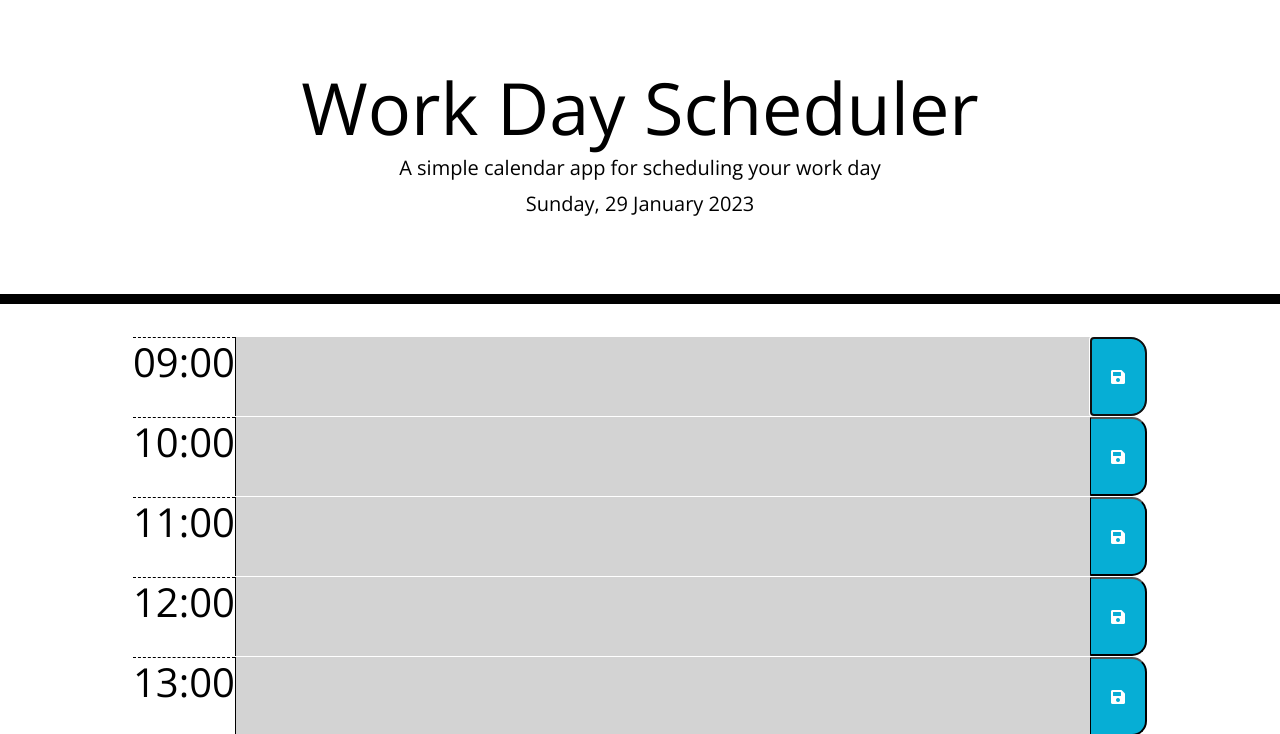
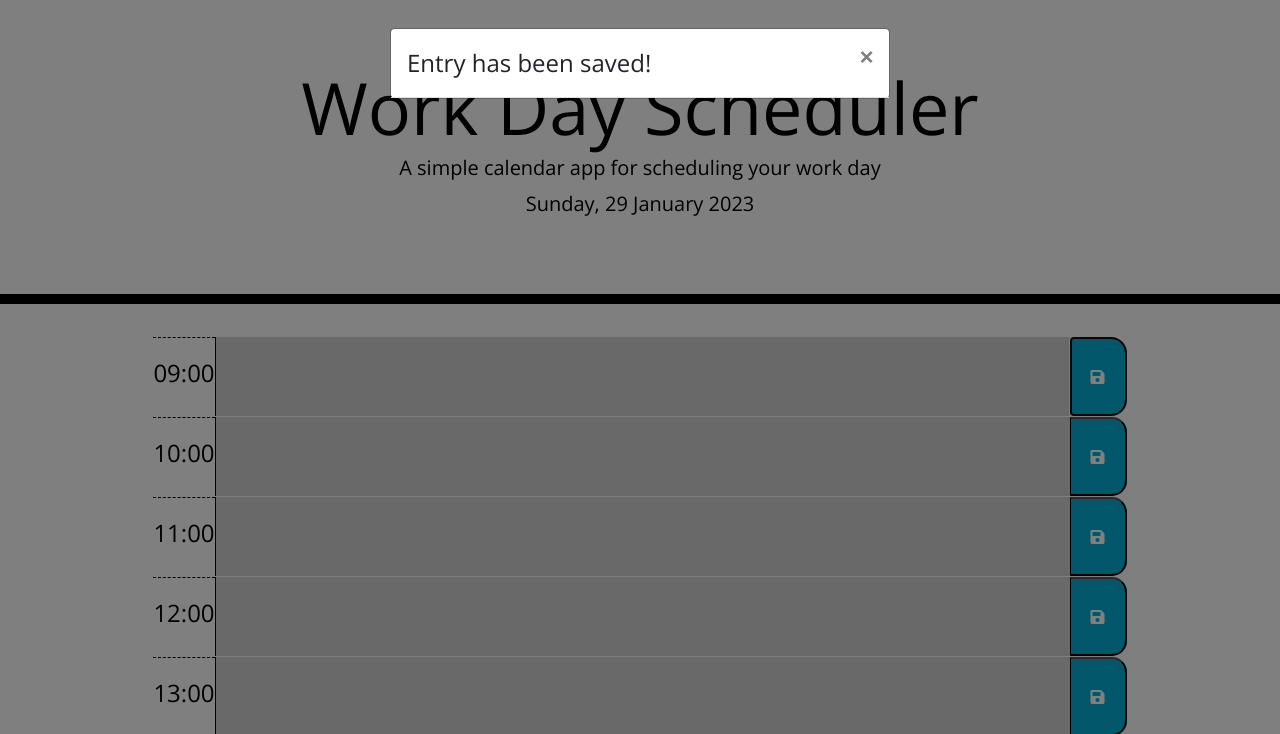
Before and after one commit to Hoggi90/Work-Day-Scheduler, a plain HTML site: page index.html in a window 1280 px wide. Both pictures are taken after a click on the button 1118 px from the left and 376 px from the top of the page. Shown: the top 734 px of the page. Drawn offline with nearby package versions, Linux system fonts and the light colour scheme.

Commit message:
added modal to html and js code

```diff
--- a/index.html
+++ b/index.html
@@ -4,20 +4,10 @@
     <meta charset="UTF-8" />
     <meta name="viewport" content="width=device-width, initial-scale=1.0" />
     <meta http-equiv="X-UA-Compatible" content="ie=edge" />
-    <link
-      rel="stylesheet"
-      href="https://stackpath.bootstrapcdn.com/bootstrap/4.3.1/css/bootstrap.min.css"
-    />
-    <link
-      rel="stylesheet"
-      href="https://use.fontawesome.com/releases/v5.8.1/css/all.css"
-      integrity="sha384-50oBUHEmvpQ+1lW4y57PTFmhCaXp0ML5d60M1M7uH2+nqUivzIebhndOJK28anvf"
-      crossorigin="anonymous"
-    />
-    <link
-      href="https://fonts.googleapis.com/css?family=Open+Sans&display=swap"
-      rel="stylesheet"
-    />
+    <link rel="stylesheet" href="https://stackpath.bootstrapcdn.com/bootstrap/4.3.1/css/bootstrap.min.css"/>
+    <link rel="stylesheet" href="https://use.fontawesome.com/releases/v5.8.1/css/all.css" integrity="sha384-50oBUHEmvpQ+1lW4y57PTFmhCaXp0ML5d60M1M7uH2+nqUivzIebhndOJK28anvf" crossorigin="anonymous"/>
+    <link href="https://fonts.googleapis.com/css?family=Open+Sans&display=swap" rel="stylesheet"/>
+
     <link rel="stylesheet" href="style.css" />
     <title>Work Day Scheduler</title>
   </head>
@@ -28,12 +18,29 @@
       <p class="lead">A simple calendar app for scheduling your work day</p>
       <p id="currentDay" class="lead"></p>
     </header>
+
     <div class="container">
       <!-- Timeblocks go here -->
-
     </div>
-
-    <script src="https://cdnjs.cloudflare.com/ajax/libs/jquery/3.2.1/jquery.min.js"></script>
+         <div class="fade modal" id="modal">
+           <div class="modal-dialog">
+             <div class="modal-content">
+               <div class="modal-header">
+                 <h4 class="modal-title">Entry has been saved!</h4>
+                 <button type="button" class="close" data-dismiss="modal">&times;</button>
+               </div>
+             </div>
+           </div>
+         </div>
+         <script src="https://code.jquery.com/jquery-3.3.1.slim.min.js"
+         integrity="sha384-q8i/X+965DzO0rT7abK41JStQIAqVgRVzpbzo5smXKp4YfRvH+8abtTE1Pi6jizo" crossorigin="anonymous">
+       </script>
+       <script src="https://cdnjs.cloudflare.com/ajax/libs/popper.js/1.14.7/umd/popper.min.js"
+         integrity="sha384-UO2eT0CpHqdSJQ6hJty5KVphtPhzWj9WO1clHTMGa3JDZwrnQq4sF86dIHNDz0W1" crossorigin="anonymous">
+       </script>
+         <script src="https://stackpath.bootstrapcdn.com/bootstrap/4.3.1/js/bootstrap.min.js"
+         integrity="sha384-JjSmVgyd0p3pXB1rRibZUAYoIIy6OrQ6VrjIEaFf/nJGzIxFDsf4x0xIM+B07jRM" crossorigin="anonymous">
+       </script>
     <script src="https://cdnjs.cloudflare.com/ajax/libs/moment.js/2.24.0/moment.min.js"></script>
     <script src="script.js"></script>
   </body>
--- a/script.js
+++ b/script.js
@@ -1,11 +1,15 @@
 $(function() {
   var currentDay = moment().format('dddd, DD MMMM YYYY');
   $('#currentDay').text(currentDay);
+  var previousDay = localStorage.getItem("previousDay");
+  if (previousDay !== currentDay) {
+    localStorage.clear();
+  }
+  localStorage.setItem("previousDay", currentDay);
 
   var startTime = moment("9:00", "HH:mm");
   var endTime = moment("18:00", "HH:mm");
   var currentTime = moment().format("HH:00");
-  console.log(currentTime);
 
   for (var time = startTime; time.isBefore(endTime); time.add(1, 'hours')) {
   var hour = time.format("HH:00");
@@ -17,11 +21,11 @@ $(function() {
   }
 
   $(".saveBtn").click(function(){
+  $("#modal").modal('show');
   var description = $(this).prev(".description");
   var i = $(".description").index(description);
   var entryData = "scheduleEntry" + i;
   localStorage.setItem(entryData, description.val());
-  alert("Saved!")
   });
 
   $(".description").each(function(i) {
--- a/style.css
+++ b/style.css
@@ -38,10 +38,15 @@ textarea {
 }
 
 .hour {
+  display: flex;
   background-color: #ffffff;
   color: #000000;
   border-top: 1px dashed #000000;
-  text-align: center;
+  text-align: center !important;
+  font-size: 24px;
+  justify-content: center !important;
+  align-items: center !important;
+
 
 }
 
@@ -69,6 +74,8 @@ textarea {
   width: 5%;
 }
 
-.saveBtn i:hover {
+.saveBtn:hover {
   font-size: 25px;
+  background-color: #44cceb;
+
 }
```
